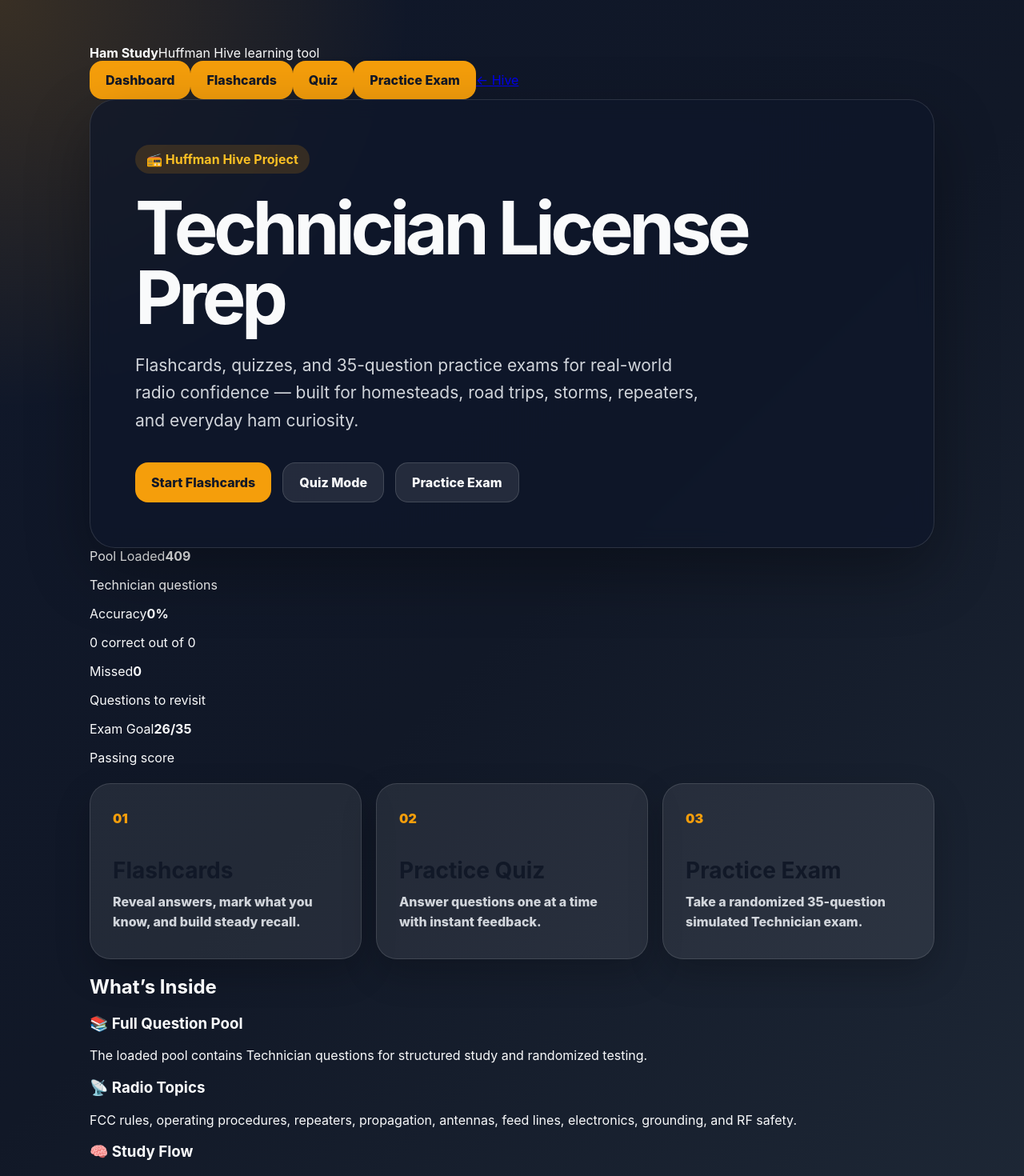
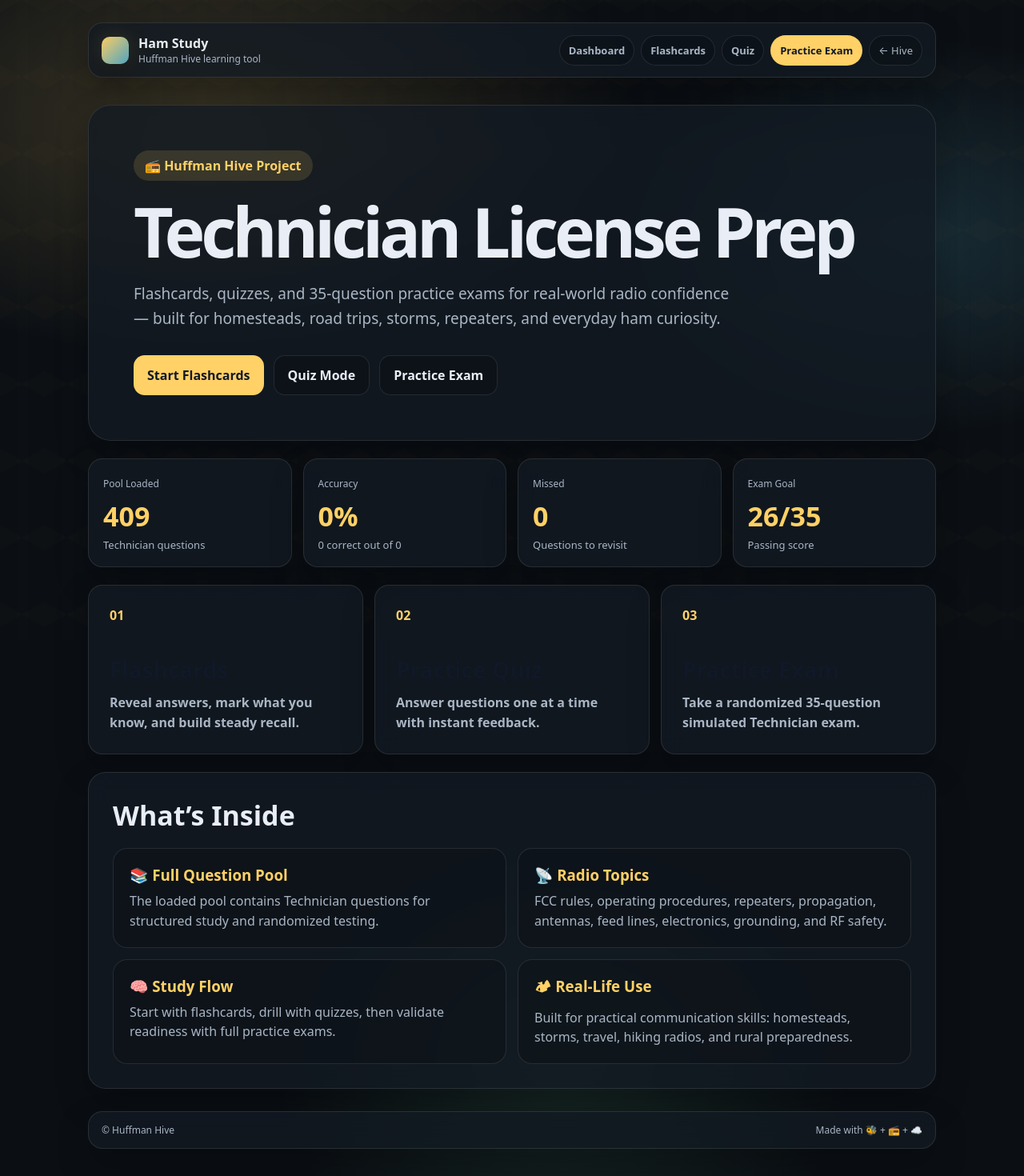
Before and after one commit to BDNHuffman/ham-study-app, a React (Vite) app: page / in a window 1280 px wide. Shown: the top 1470 px of the page at 80% size. Built offline with nearby package versions, Linux system fonts and the light colour scheme.

Commit message:
Refactor CSS variables and update styles

```diff
--- a/src/index.css
+++ b/src/index.css
@@ -1,102 +1,256 @@
+:root {
+  --bg: #0b0f14;
+  --card: #121a23;
+  --text: #e9eef6;
+  --muted: #aab6c5;
+  --accent: #ffd166;
+  --accent2: #66d9ff;
+  --accent3: #7cffb2;
+  --border: rgba(255, 255, 255, 0.1);
+  --shadow: 0 18px 40px rgba(0, 0, 0, 0.28);
+}
+
 * {
   box-sizing: border-box;
 }
 
 body {
   margin: 0;
-  font-family: Inter, system-ui, -apple-system, BlinkMacSystemFont, "Segoe UI", sans-serif;
+  font-family: ui-sans-serif, system-ui, -apple-system, Segoe UI, Roboto, Helvetica, Arial;
+  color: var(--text);
+  min-height: 100vh;
   background:
-    radial-gradient(circle at top left, rgba(245, 158, 11, 0.18), transparent 32rem),
-    linear-gradient(135deg, #0f172a 0%, #111827 48%, #1f2937 100%);
-  color: #f9fafb;
-  min-height: 100vh;
+    radial-gradient(900px 500px at 20% 10%, rgba(255, 209, 102, 0.18), transparent 60%),
+    radial-gradient(700px 450px at 90% 20%, rgba(102, 217, 255, 0.14), transparent 55%),
+    radial-gradient(600px 500px at 55% 90%, rgba(124, 255, 178, 0.10), transparent 60%),
+    var(--bg);
+}
+
+body:before {
+  content: "";
+  position: fixed;
+  inset: 0;
+  pointer-events: none;
+  opacity: 0.07;
+  background-image:
+    linear-gradient(30deg, rgba(255,209,102,.22) 12%, transparent 12.5%, transparent 87%, rgba(255,209,102,.22) 87.5%),
+    linear-gradient(150deg, rgba(255,209,102,.22) 12%, transparent 12.5%, transparent 87%, rgba(255,209,102,.22) 87.5%),
+    linear-gradient(90deg, rgba(255,209,102,.14) 12%, transparent 12.5%, transparent 87%, rgba(255,209,102,.14) 87.5%);
+  background-size: 56px 96px;
+  background-position: 0 0, 0 0, 28px 48px;
+}
+
+button,
+a {
+  font: inherit;
 }
 
 button {
-  font: inherit;
+  border: 0;
+}
+
+a {
+  color: inherit;
+  text-decoration: none;
 }
 
 .app {
   max-width: 1100px;
   margin: 0 auto;
-  padding: 56px 22px;
+  padding: 28px 20px 40px;
+  position: relative;
+  z-index: 1;
+}
+
+.topbar,
+.hero,
+.card,
+.stat-card,
+.info-section,
+.study-panel,
+.footer {
+  border: 1px solid var(--border);
+  background: rgba(18, 26, 35, 0.78);
+  box-shadow: var(--shadow);
+  backdrop-filter: blur(12px);
+}
+
+.topbar {
+  display: flex;
+  justify-content: space-between;
+  gap: 16px;
+  align-items: center;
+  border-radius: 18px;
+  padding: 14px 16px;
+  margin-bottom: 34px;
+}
+
+.brand {
+  display: flex;
+  align-items: center;
+  gap: 12px;
+}
+
+.mark {
+  width: 34px;
+  height: 34px;
+  border-radius: 10px;
+  background: linear-gradient(135deg, rgba(255,209,102,.98), rgba(102,217,255,.72));
+  box-shadow: 0 12px 26px rgba(0,0,0,.35), 0 0 28px rgba(255,209,102,.16);
+}
+
+.brand strong {
+  display: block;
+  font-size: 16px;
+}
+
+.brand span {
+  display: block;
+  color: var(--muted);
+  font-size: 12px;
+}
+
+.nav-actions {
+  display: flex;
+  flex-wrap: wrap;
+  gap: 8px;
+  justify-content: flex-end;
+}
+
+.nav-link {
+  display: inline-flex;
+  align-items: center;
+  justify-content: center;
+  border: 1px solid var(--border);
+  border-radius: 999px;
+  padding: 9px 11px;
+  background: rgba(11,15,20,.45);
+  color: var(--muted);
+  cursor: pointer;
+  font-size: 13px;
+}
+
+.nav-primary {
+  color: #111827;
+  background: var(--accent);
+  border-color: rgba(255,209,102,.6);
+  font-weight: 800;
 }
 
 .hero {
-  padding: 56px;
-  border: 1px solid rgba(255,255,255,0.12);
-  border-radius: 32px;
-  background: rgba(15, 23, 42, 0.72);
-  box-shadow: 0 30px 80px rgba(0,0,0,0.32);
-  backdrop-filter: blur(12px);
+  padding: clamp(32px, 6vw, 56px);
+  border-radius: 28px;
 }
 
 .badge {
   display: inline-flex;
   padding: 8px 14px;
   border-radius: 999px;
-  background: rgba(245, 158, 11, 0.16);
-  color: #fbbf24;
-  font-weight: 700;
-  margin-bottom: 24px;
+  background: rgba(255, 209, 102, 0.14);
+  color: var(--accent);
+  font-weight: 800;
+  margin-bottom: 22px;
 }
 
 h1 {
   margin: 0;
-  font-size: clamp(48px, 8vw, 92px);
+  font-size: clamp(44px, 8vw, 86px);
   line-height: 0.95;
   letter-spacing: -0.06em;
 }
 
 .hero p {
-  max-width: 720px;
-  margin: 24px 0 0;
-  font-size: 21px;
+  max-width: 760px;
+  margin: 22px 0 0;
+  font-size: 19px;
   line-height: 1.65;
-  color: #d1d5db;
+  color: var(--muted);
 }
 
 .hero-actions {
   display: flex;
   flex-wrap: wrap;
-  gap: 14px;
-  margin-top: 34px;
+  gap: 12px;
+  margin-top: 30px;
 }
 
-button {
-  border: 0;
-  border-radius: 16px;
-  padding: 14px 20px;
-  background: #f59e0b;
+button,
+.btn-like {
+  border-radius: 14px;
+  padding: 13px 17px;
+  background: var(--accent);
   color: #111827;
-  font-weight: 800;
+  font-weight: 850;
   cursor: pointer;
 }
 
 button.secondary {
-  background: rgba(255,255,255,0.09);
-  color: #f9fafb;
-  border: 1px solid rgba(255,255,255,0.14);
+  background: rgba(11,15,20,.55);
+  color: var(--text);
+  border: 1px solid var(--border);
+}
+
+button:hover,
+.nav-link:hover {
+  transform: translateY(-1px);
+  border-color: rgba(255,209,102,.34);
+}
+
+.stat-grid {
+  display: grid;
+  grid-template-columns: repeat(4, 1fr);
+  gap: 14px;
+  margin-top: 22px;
+}
+
+.stat-card {
+  padding: 18px;
+  border-radius: 18px;
+}
+
+.stat-card span {
+  color: var(--muted);
+  font-size: 12px;
+}
+
+.stat-card strong {
+  display: block;
+  margin-top: 8px;
+  font-size: 34px;
+  color: var(--accent);
+}
+
+.stat-card p {
+  margin: 4px 0 0;
+  color: var(--muted);
+  font-size: 13px;
 }
 
 .grid {
   display: grid;
   grid-template-columns: repeat(3, 1fr);
-  gap: 18px;
+  gap: 14px;
   margin-top: 22px;
 }
 
 .card {
-  min-height: 220px;
-  padding: 28px;
-  border-radius: 26px;
-  background: rgba(255,255,255,0.08);
-  border: 1px solid rgba(255,255,255,0.12);
-  box-shadow: 0 18px 45px rgba(0,0,0,0.2);
+  min-height: 210px;
+  padding: 26px;
+  border-radius: 18px;
+  text-align: left;
 }
 
-.card span {
-  color: #f59e0b;
+.clickable {
+  width: 100%;
+}
+
+.card:hover,
+.info-card:hover {
+  border-color: rgba(255,209,102,.24);
+}
+
+.card-number {
+  color: var(--accent);
   font-weight: 900;
 }
 
@@ -105,75 +259,209 @@
   font-size: 28px;
 }
 
-.card p {
+.card p,
+.info-card p {
   margin: 0;
-  color: #d1d5db;
+  color: var(--muted);
   line-height: 1.55;
 }
 
-@media (max-width: 800px) {
-  .hero {
-    padding: 34px;
-  }
-
-  .grid {
-    grid-template-columns: 1fr;
-  }
+.info-section,
+.study-panel {
+  margin-top: 22px;
+  padding: 30px;
+  border-radius: 22px;
 }
 
-.clickable {
-  text-align: left;
+.info-section h2 {
+  margin: 0;
+  font-size: 34px;
 }
 
-.study-panel {
-  margin-top: 22px;
-  padding: 34px;
-  border-radius: 28px;
-  background: rgba(255,255,255,0.08);
-  border: 1px solid rgba(255,255,255,0.12);
-  box-shadow: 0 18px 45px rgba(0,0,0,0.2);
+.info-grid {
+  display: grid;
+  grid-template-columns: repeat(2, 1fr);
+  gap: 14px;
+  margin-top: 18px;
+}
+
+.info-card {
+  padding: 20px;
+  border: 1px solid var(--border);
+  background: rgba(11,15,20,.38);
+  border-radius: 18px;
+}
+
+.info-card h3 {
+  margin: 0 0 8px;
+  color: var(--accent);
 }
 
 .panel-top {
   display: flex;
   justify-content: space-between;
   gap: 12px;
+  align-items: center;
   margin-bottom: 24px;
-  color: #fbbf24;
+  color: var(--accent);
   font-weight: 800;
 }
 
 .study-panel h2 {
-  font-size: clamp(28px, 5vw, 46px);
-  line-height: 1.1;
+  margin: 0;
+  font-size: clamp(27px, 5vw, 44px);
+  line-height: 1.12;
 }
 
 .answer {
   margin-top: 22px;
   padding: 22px;
-  border-radius: 20px;
-  background: rgba(255,255,255,0.08);
+  border-radius: 18px;
+  background: rgba(11,15,20,.46);
+  border: 1px solid var(--border);
 }
 
 .answer h3 {
   margin: 0 0 8px;
-  color: #fbbf24;
+  color: var(--accent);
+}
+
+.answer p {
+  color: var(--muted);
 }
 
 .choices {
   display: grid;
   gap: 12px;
+  margin-top: 24px;
 }
 
 .choices button {
+  width: 100%;
   text-align: left;
+  line-height: 1.4;
 }
 
 .correct {
-  background: #22c55e;
+  background: rgba(124,255,178,.9) !important;
+  color: #07130d !important;
 }
 
 .wrong {
-  background: #ef4444;
-  color: white;
+  background: rgba(255,107,107,.9) !important;
+  color: #160707 !important;
 }
+
+.exam-progress {
+  height: 12px;
+  border-radius: 999px;
+  background: rgba(255,255,255,.08);
+  overflow: hidden;
+  border: 1px solid var(--border);
+  margin-bottom: 24px;
+}
+
+.exam-progress span {
+  display: block;
+  height: 100%;
+  background: linear-gradient(90deg, var(--accent), var(--accent2));
+}
+
+.review-section {
+  margin-top: 30px;
+}
+
+.review-section h3 {
+  color: var(--accent);
+}
+
+.review-card {
+  margin-top: 14px;
+  padding: 18px;
+  border-radius: 16px;
+  background: rgba(11,15,20,.42);
+  border: 1px solid var(--border);
+}
+
+.review-card h4 {
+  margin: 8px 0 12px;
+}
+
+.review-card p {
+  color: var(--muted);
+}
+
+.review-label {
+  color: var(--accent) !important;
+  font-weight: 800;
+}
+
+.footer {
+  margin-top: 28px;
+  border-radius: 18px;
+  padding: 14px 16px;
+  display: flex;
+  justify-content: space-between;
+  gap: 10px;
+  flex-wrap: wrap;
+  color: var(--muted);
+  font-size: 12px;
+}
+
+@media (max-width: 900px) {
+  .topbar {
+    align-items: flex-start;
+    flex-direction: column;
+  }
+
+  .nav-actions {
+    justify-content: flex-start;
+  }
+
+  .stat-grid,
+  .grid {
+    grid-template-columns: repeat(2, 1fr);
+  }
+}
+
+@media (max-width: 640px) {
+  .app {
+    padding: 18px 14px 28px;
+  }
+
+  .hero,
+  .study-panel,
+  .info-section {
+    padding: 22px;
+  }
+
+  .stat-grid,
+  .grid,
+  .info-grid {
+    grid-template-columns: 1fr;
+  }
+
+  .nav-actions {
+    display: grid;
+    width: 100%;
+    grid-template-columns: 1fr 1fr;
+  }
+
+  .nav-link,
+  button {
+    min-height: 44px;
+  }
+
+  .panel-top {
+    align-items: flex-start;
+    flex-direction: column;
+  }
+
+  h1 {
+    font-size: 44px;
+  }
+
+  .hero p {
+    font-size: 16px;
+  }
+}
```
